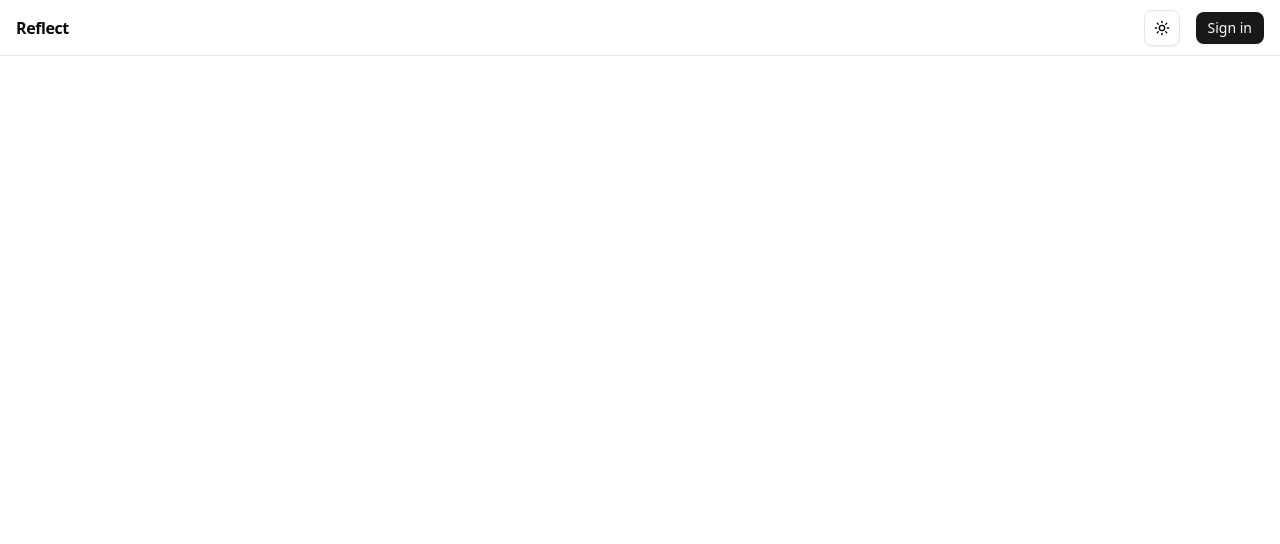
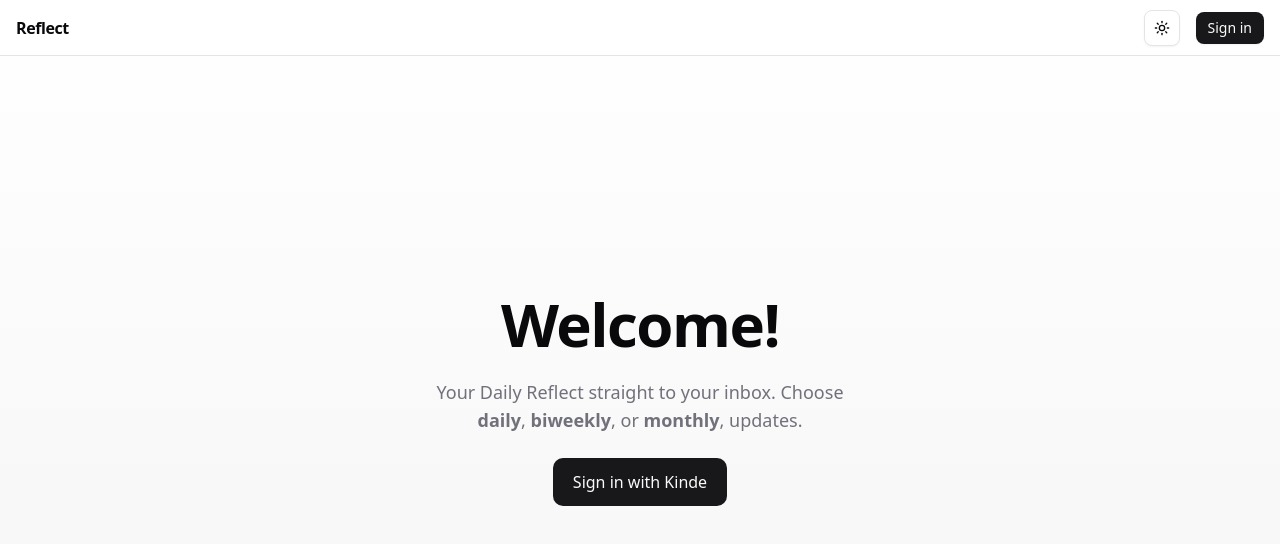
Before and after one commit to VaibhavDhariwal8/reflect, a Next.js app: page / in a window 1280 px wide. Shown: the top 544 px of the page. Built offline with nearby package versions, Linux system fonts and the light colour scheme; no server answers.

Commit message:
setup the Home Hero page

```diff
--- a/src/app/page.js
+++ b/src/app/page.js
@@ -1,5 +1,6 @@
 import { redirect } from "next/navigation";
 import {getKindeServerSession} from "@kinde-oss/kinde-auth-nextjs/server";
+import HomeHero from "@/components/HomeHero";
 
 export const dynamic = 'force-dynamic';
 export const revalidate = 0;
@@ -7,10 +8,10 @@ export const revalidate = 0;
 export default async function Home() {
 
 
-  // const {isAuthenticated} = getKindeServerSession();
-  // if(await isAuthenticated()){
-  //   redirect('/dashboard');
-  // }
+  const {isAuthenticated} = getKindeServerSession();
+  if(await isAuthenticated()){
+    redirect('/dashboard');
+  }
 
-  // return <HomeHero />
+  return <HomeHero />
 }
--- /dev/null
+++ b/src/components/HomeHero.jsx
@@ -0,0 +1,21 @@
+import { LoginLink } from "@kinde-oss/kinde-auth-nextjs/components";
+
+export default function HomeHero() {
+    return (
+        <main className="flex min-h-dvh items-center justify-center bg-gradient-to-b from-background to-muted">
+            <div className="text-center space-y-6 px-6">
+                <h1 className="text-4xl sm:text-5xl md:text-6xl font-bold tracking-tight">
+                    Welcome!
+                </h1>
+                <p className="max-w-md mx-auto text-lg text-muted-foreground">
+                    Your Daily Reflect straight to your inbox. Choose <span className="font-semibold">daily</span>,{" "}
+                    <span className="font-semibold">biweekly</span>, or{" "}
+                    <span className="font-semibold">monthly</span>,{" "} updates.
+                </p>
+                <LoginLink className="inline-flex items-center bg-primary px-5 py-3 font-medium text-primary-foreground hover:shadow-lg transition-all duration-200 rounded-lg">
+                    Sign in with Kinde
+                </LoginLink>
+            </div>
+        </main>
+    )
+};
```
